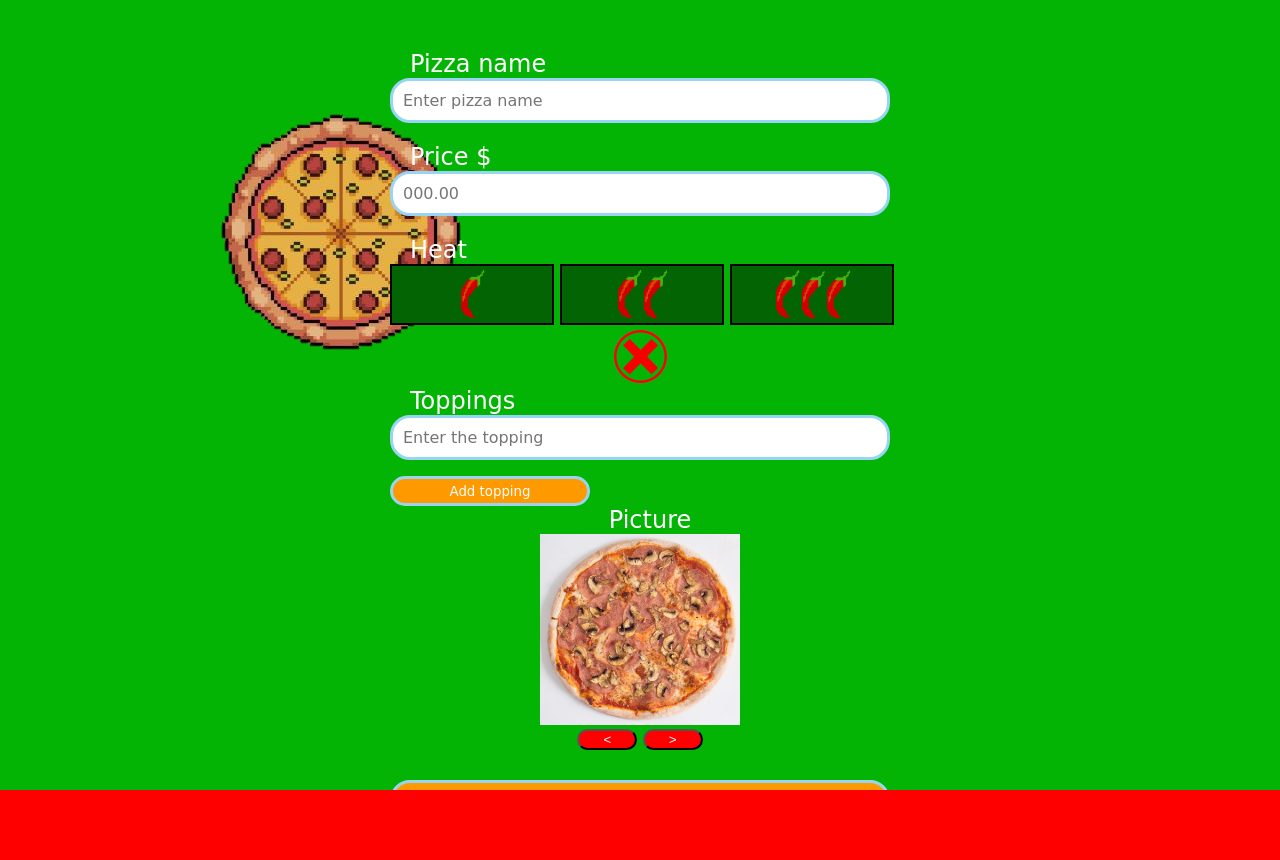
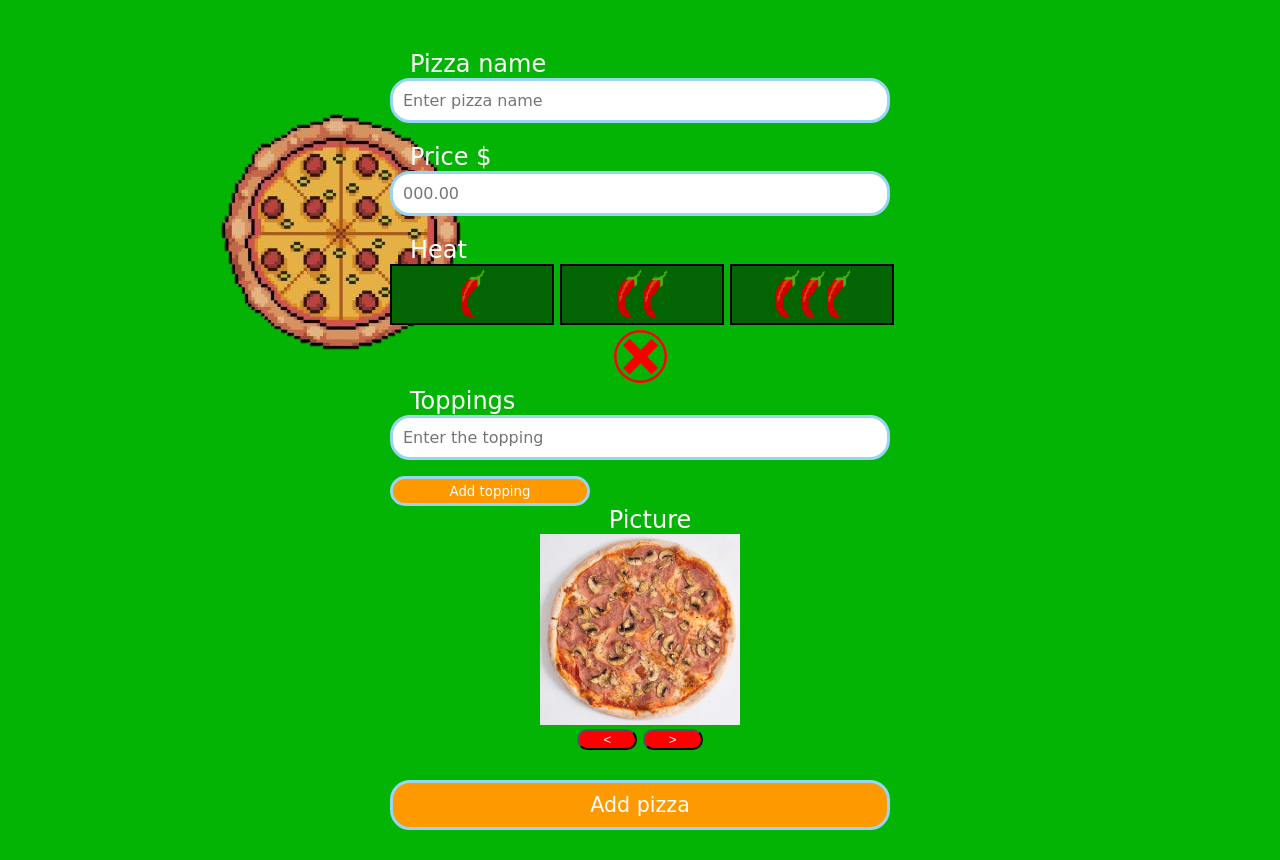
Before and after one commit to BenasPalivonas/PizzaApp, a plain HTML site: page index.html in a window 1280 px wide. Shown: the part 200-1060 px from the top of the page. Before the commit the page ends 990 px from the top, so only its background shows below. Drawn offline with Linux system fonts and the light colour scheme; a web font is replaced by a local one.

Commit message:
fixing view

```diff
--- a/index.css
+++ b/index.css
@@ -1,7 +1,7 @@
 @import url(https://fonts.googleapis.com/css?family=Sniglet|Raleway:900);
 
 
-body, html{
+body{
   height: 100%;
   padding: 0;
   margin: 0;
@@ -157,6 +157,7 @@ form .addPizza{
   height: 50px;
   cursor: pointer;
   margin-top: 30px;
+  margin-bottom: 30px;
   font-size: 1.29em;
   font-family: 'Sniglet', cursive;
 }
```
